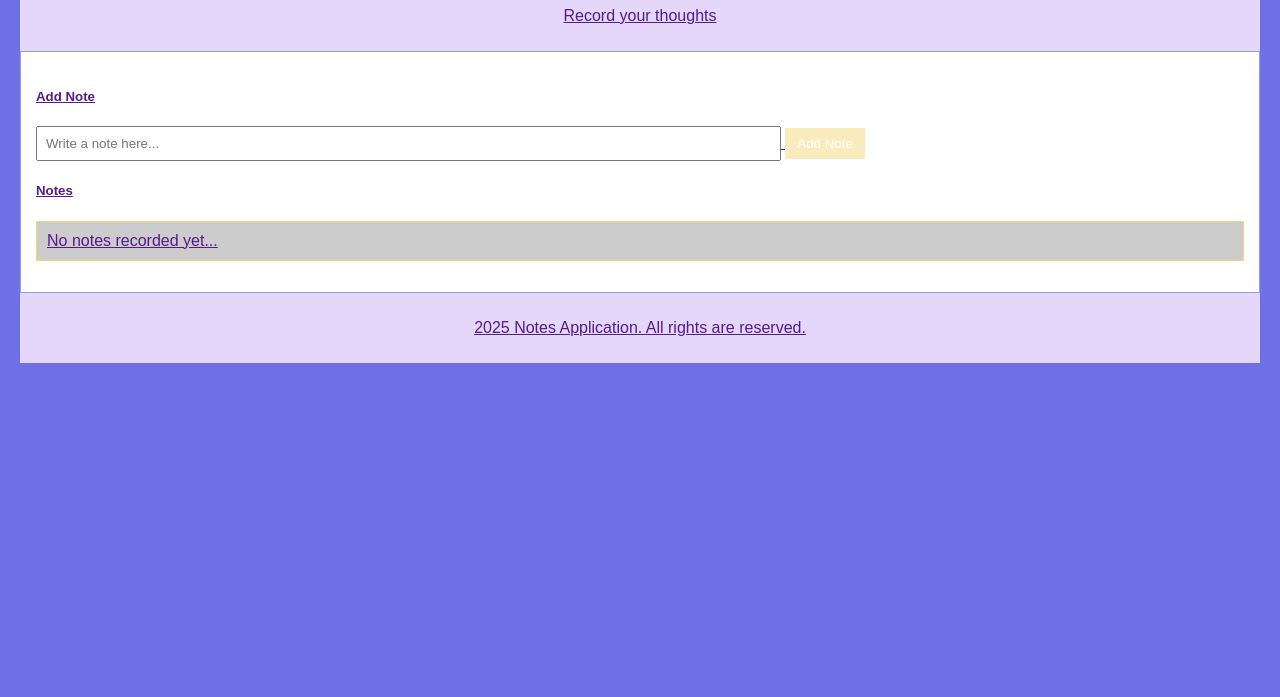
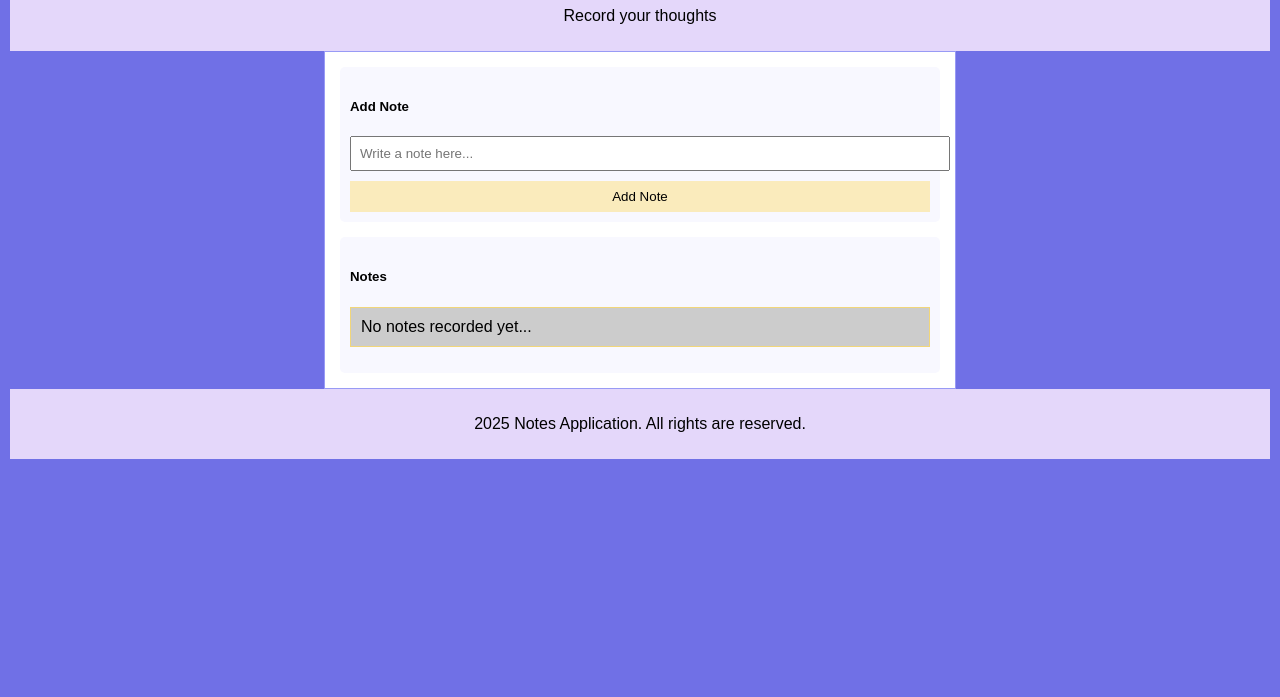
Before and after one commit to aahmad97/Hayward-class-assignment, a plain HTML site: page index.html in a window 1280 px wide. Shown: the part 103-800 px from the top of the page. Drawn offline with Linux system fonts and the light colour scheme.

Commit message:
Update index.html

```diff
--- a/index.html
+++ b/index.html
@@ -4,38 +4,57 @@
     <meta charset="UTF-8">
     <meta name="description" content="Simple notes app">
     <meta name="author" content="Student">
+    <meta name="viewport" content="width=device-width, initial-scale=1.0">
     <title>Haywards Notes App</title>
-    <a href rel="stylesheet" href="style.css">
+    <link rel="stylesheet" href="style.css">
     <style>
         body {
             font-family: Arial, sans-serif;
             margin: 0;
             padding: 20px;
             background-color: #7070e6;
+            display: flex;
+            flex-direction: column;
+            align-items: center;
         }
         header, footer {
             background-color: #e4d7fa;
             padding: 10px;
             text-align: center;
+            width: 100%;
         }
-        main {
-            padding: 15px;
+        .container {
+            display: grid;
+            grid-template-columns: 1fr;
+            max-width: 600px;
+            width: 100%;
+            gap: 20px;
             background-color: #ffffff;
             border: 1px solid #989af5;
+            padding: 15px;
+        }
+        .flexbox-layout {
+            display: flex;
+            flex-direction: column;
+            gap: 15px;
         }
         .note-input, .note-output {
-            margin-bottom: 15px;
+            padding: 10px;
+            background-color: #f8f8ff;
+            border-radius: 5px;
         }
         .note-input input {
-            width: 60%;
+            width: 100%;
             padding: 8px;
         }
         .note-input button {
             padding: 8px 12px;
             background-color: #faebbc;
-            color: white;
+            color: black;
             border: none;
             cursor: pointer;
+            width: 100%;
+            margin-top: 10px;
         }
         .note-input button:hover {
             background-color: #ae944c;
@@ -58,40 +77,59 @@
         <h1>Notes App</h1>
         <p>Record your thoughts</p>
     </header>
-    <main>
-        <section class="note-input">
-            <h5>Add Note</h5>
-            <input type="text" id="input-note" placeholder="Write a note here..." required>
-            <button id="add-note">Add Note</button>
-        </section>
-        <section class="note-output">
-            <h5>Notes</h5>
-            <p>No notes recorded yet...</p>
+
+    <main class="container">
+        <section class="flexbox-layout">
+            <div class="note-input">
+                <h5>Add Note</h5>
+                <input type="text" id="input-note" placeholder="Write a note here..." required>
+                <button id="add-note">Add Note</button>
+            </div>
+            <div class="note-output">
+                <h5>Notes</h5>
+                <p>No notes recorded yet...</p>
+            </div>
         </section>
     </main>
+
     <footer>
         <p>2025 Notes Application. All rights are reserved.</p>
     </footer>
+
     <script>
         "use strict";
+
         function createNote() {
             let input = document.getElementById("input-note");
             let output = document.querySelector(".note-output");
             let inputVal = input.value.trim();
             if (inputVal !== "") {
                 let p = document.createElement("p");
-                let noteText = document.createTextNode(inputVal);
-                p.appendChild(noteText);
+                p.appendChild(document.createTextNode(inputVal));
                 output.appendChild(p);
                 input.value = "";
+
+                // Remove "No notes recorded yet..." if it exists
+                let defaultText = output.querySelector("p:first-child");
+                if (defaultText && defaultText.innerText === "No notes recorded yet...") {
+                    output.removeChild(defaultText);
+                }
             }
         }
+
         document.getElementById("add-note").addEventListener("click", createNote);
         document.getElementById("input-note").addEventListener("keypress", (e) => {
             if (e.keyCode === 13) {
                 createNote();
             }
         });
+
+        // Click to remove note
+        document.querySelector(".note-output").addEventListener("click", (e) => {
+            if (e.target.tagName === "P") {
+                e.target.remove();
+            }
+        });
     </script>
 </body>
 </html>
```
